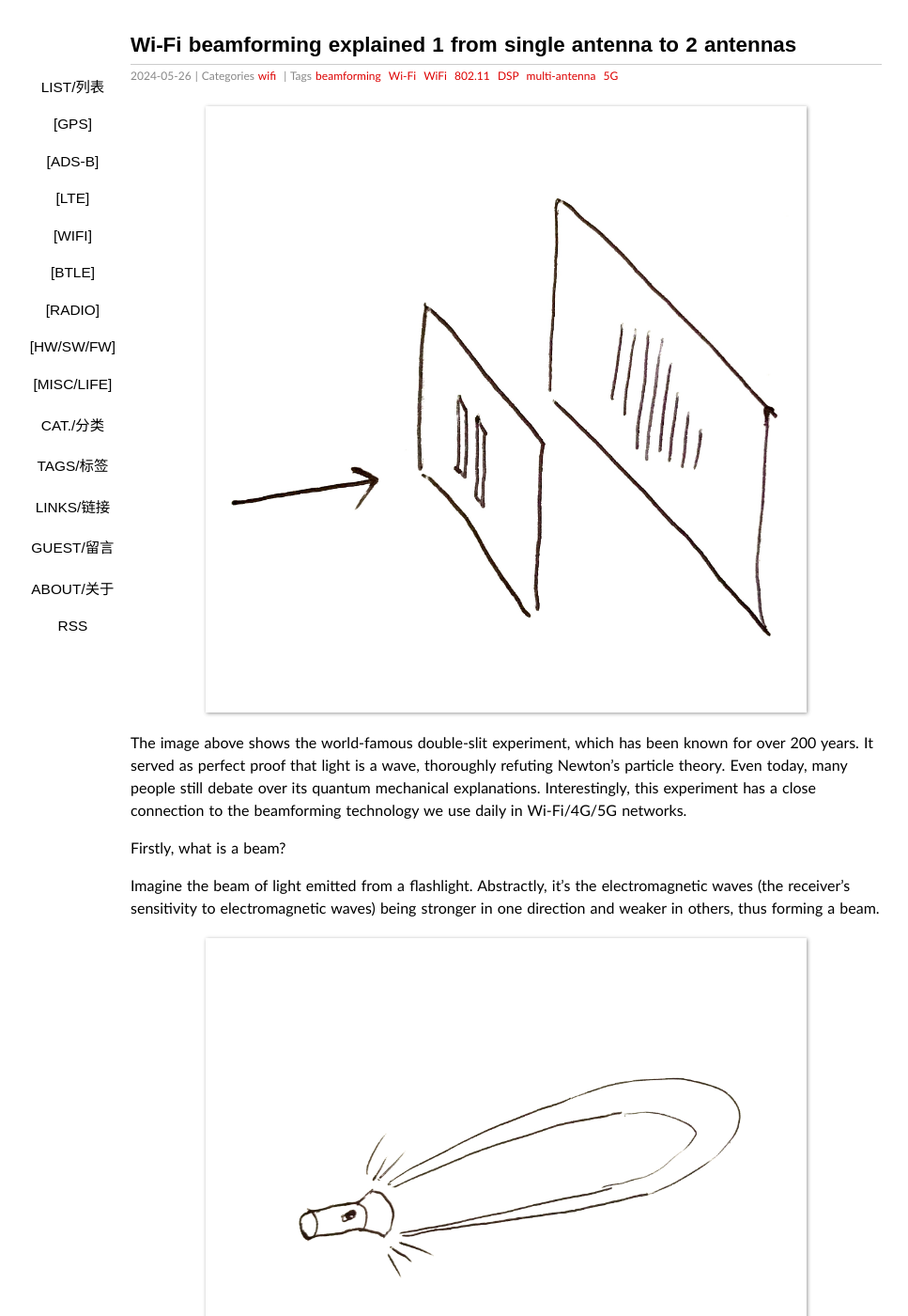
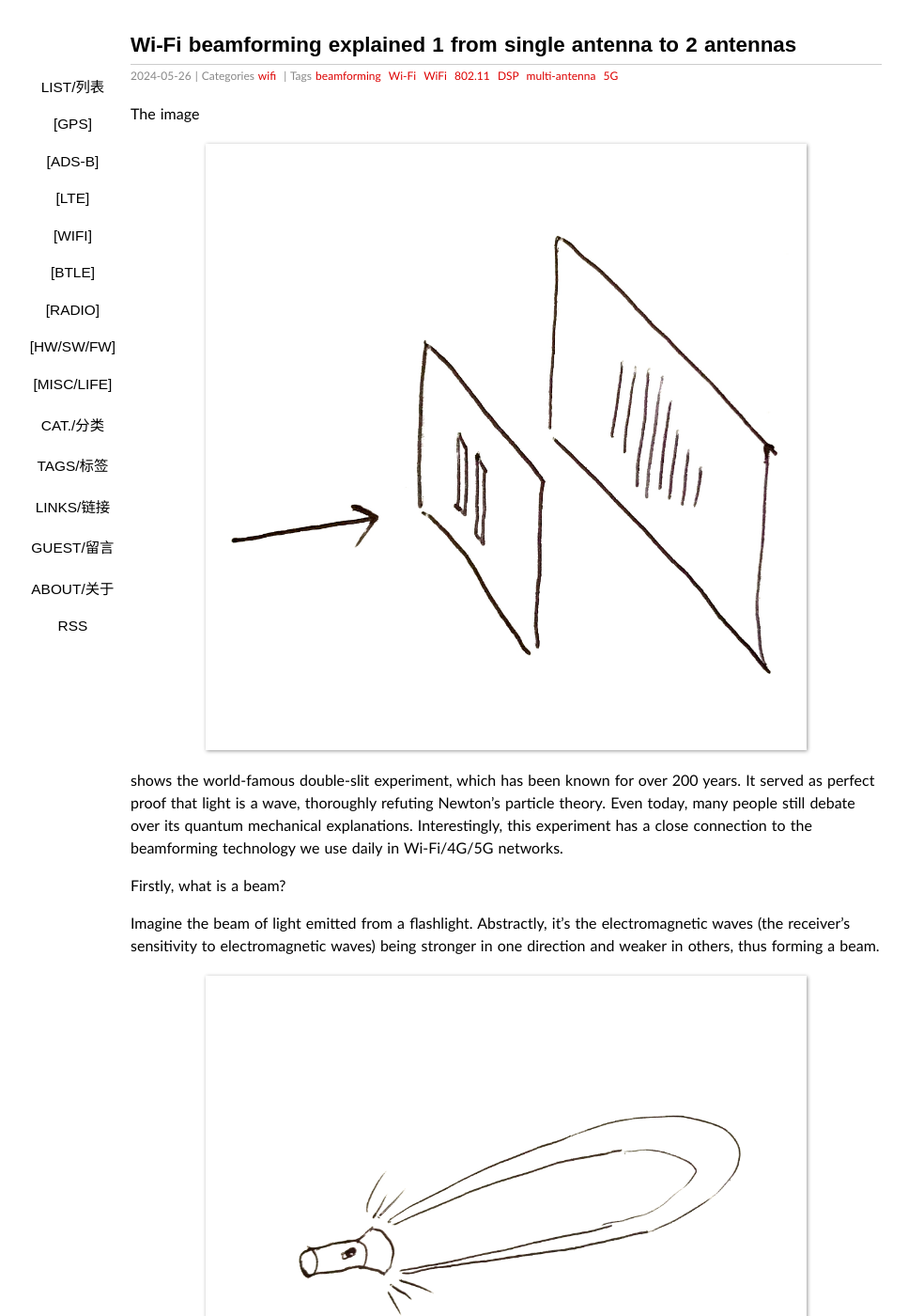
Before and after one commit to sdr-x/sdr-x.github.io, a Jekyll site: the page built from _posts/2024-05-26-beamforming1.md, in a window 1280 px wide and 1400 px high. Shown: the whole window at 94% size, without its empty margins (101-1068 px from the left). Built offline with Jekyll 4.4.1, drawn with Linux system fonts in a browser that asks for light colours; comment, search, counter and statistics services are not loaded.

```diff
--- a/_posts/2024-05-26-beamforming1.md
+++ b/_posts/2024-05-26-beamforming1.md
@@ -7,9 +7,11 @@ categories: wifi
 tags:  beamforming Wi-Fi WiFi 802.11 DSP multi-antenna 5G
 ---
 
+The image
+
 ![](../media/Double-slit-experiment.png)
 
-The image above shows the world-famous double-slit experiment, which has been known for over 200 years. It served as perfect proof that light is a wave, thoroughly refuting Newton's particle theory. Even today, many people still debate over its quantum mechanical explanations. Interestingly, this experiment has a close connection to the beamforming technology we use daily in Wi-Fi/4G/5G networks.
+shows the world-famous double-slit experiment, which has been known for over 200 years. It served as perfect proof that light is a wave, thoroughly refuting Newton's particle theory. Even today, many people still debate over its quantum mechanical explanations. Interestingly, this experiment has a close connection to the beamforming technology we use daily in Wi-Fi/4G/5G networks.
 
 Firstly, what is a beam?
 
```
Also changed, not shown: other parts of _posts/2024-05-26-beamforming1.md (+0 -3 lines).
